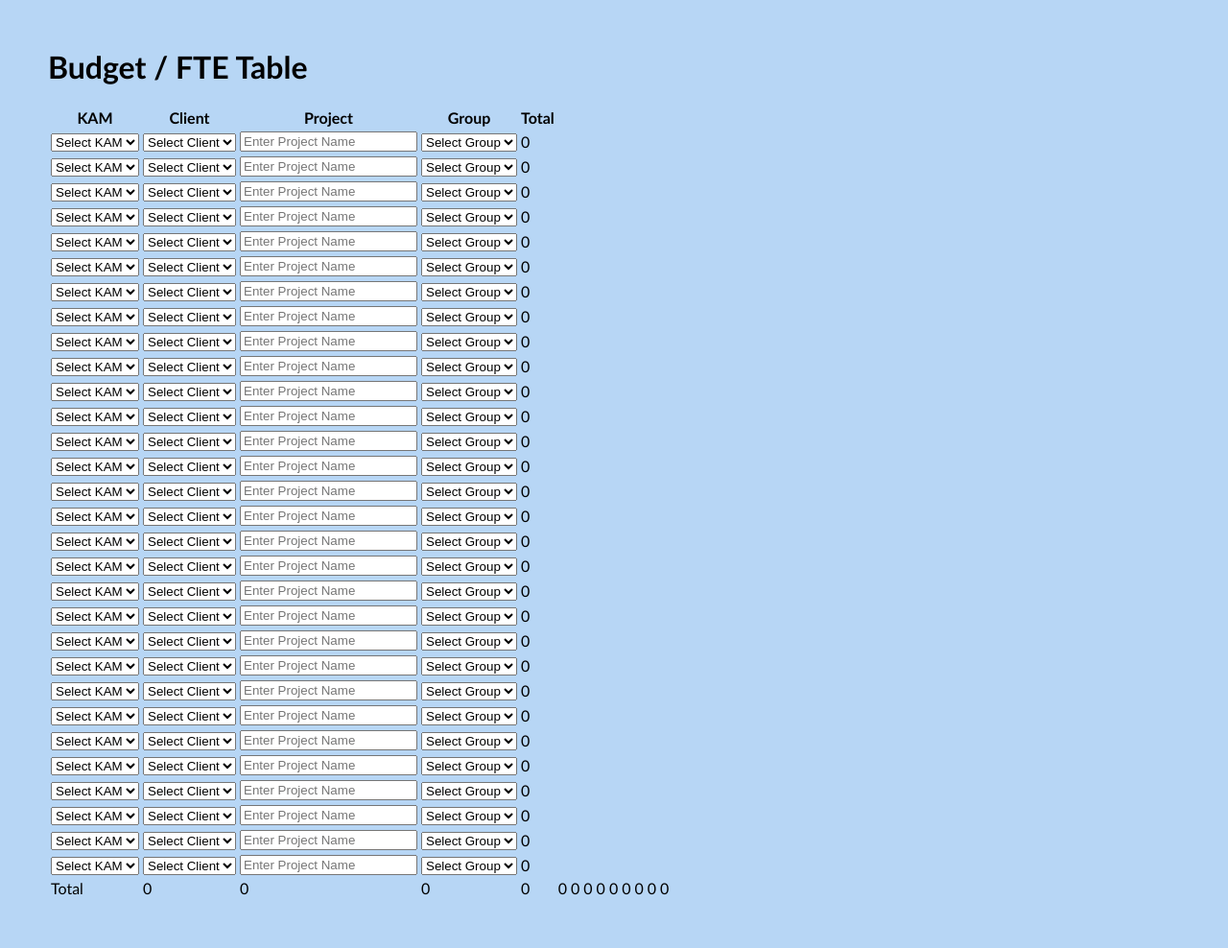
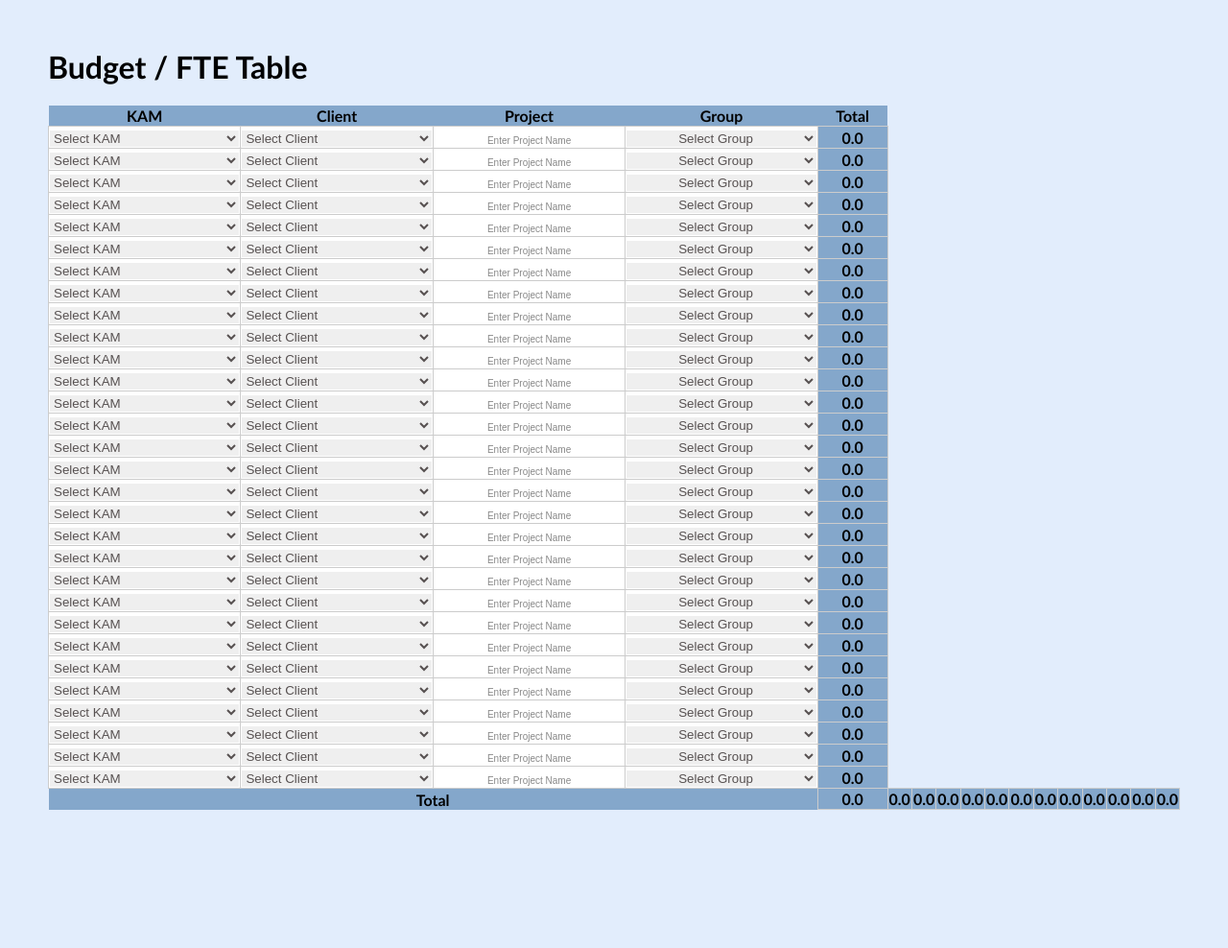
Before and after one commit to palagian/budget, a Flask app: template templates/budget_table/budget.html in a window 1280 px wide. Shown: the whole page at 96% size. After the commit the page ends 844 px from the top, so only its background shows below. Run offline with Flask 3, Linux system fonts and the light colour scheme; the template is opened without the code that fills it, so the values that code supplies are empty.

Commit message:
changes 31.07.23 - FTE table

```diff
--- a/static/style.css
+++ b/static/style.css
@@ -1,5 +1,81 @@
 body {
-    background-color: #b7d6f5;
+    background-color: #e2edfc;
     font-family: Calibri;
     margin: 50px;
 }
+
+.total-header {
+    font-weight: bold;
+}
+
+.total-row, .total-column, .grand-total {
+    font-weight: bold;
+    text-align: center;
+    background-color: #84a7cb;
+}
+
+.total-cell {
+    text-align: center;
+}
+
+td {
+    background-color: white;
+    text-align: center;
+    border: 1px solid #ccc;
+}
+
+th {
+    background-color: #84a7cb;
+}
+
+.plan-input {
+    text-align: center;
+    width: 100%;
+    border: 0;
+}
+
+table {
+    width: 100%;
+    border-collapse: collapse;
+}
+
+.scrollable-table-wrapper {
+    overflow-x: auto;
+    max-width: 100%;
+}
+
+input {
+    padding: 0;
+    border: 0;
+    width: 100%;
+    font-size: 12px;
+}
+
+input::placeholder {
+    font-size: 10px;
+    color: #888;
+    text-align: center;
+}
+
+.kam-column, .client-column, .project-column, .group-column {
+    width: 200px;
+}
+
+.kam-dropdown, .client-dropdown, .group-dropdown {
+    width: 100%;
+    border: 1px solid #ccc;
+    color: #575151;
+    padding: 0;
+    border: 0;
+    text-align: center;
+}
+
+.month, .total-row {
+    width: 70px;
+    max-width: 90px;
+    min-width: 30px;
+}
+
+.kam-dropdown, .client-dropdown {
+    text-align: left;
+}
--- a/templates/budget_table/budget.html
+++ b/templates/budget_table/budget.html
@@ -7,14 +7,15 @@
 </head>
 <body>
     <h1>Budget / FTE Table</h1>
+    <div class="scrollable-table-wrapper">
         <table>
             <tr>
-            <th>KAM</th>
-            <th>Client</th>
-            <th>Project</th> <!-- New column for "Project" -->
-            <th>Group</th> <!-- New column for "Group" -->
+                <th class="kam-column">KAM</th>
+                <th class="client-column">Client</th>
+                <th class="project-column">Project</th> <!-- New column for "Project" -->
+                <th class="group-column">Group</th> <!-- New column for "Group" -->
                 {% for month in months %}
-            <th>{{ month }}</th>
+                <th class="month">{{ month }}</th>
                 {% endfor %}
                 <th>Total</th>
             </tr>
@@ -49,20 +50,21 @@
                 </td>
                 {% for month in months %}
                 <td>
-                <input type="text" class="plan-input" data-client="" data-project="" data-month="{{ loop.index }}" value="" placeholder="Enter FTE count">
+                    <input type="text" class="plan-input" data-client="" data-project="" data-month="{{ loop.index - 3 }}" value="" placeholder="FTE count">
                 </td>
                 {% endfor %}
                 <td class="total-row">0</td>
             </tr>
             {% endfor %}
             <tr>
-            <td>Total</td>
+                <th colspan="4">Total</th>
                 {% for _ in range(12) %}
                 <td class="total-column">0</td>
                 {% endfor %}
                 <td class="grand-total">0</td>
             </tr>
         </table>
+    </div>
 
     <script>
         function updateTotals() {
@@ -77,12 +79,12 @@
                 const planInputs = parentRow.querySelectorAll(".plan-input");
                 let total = 0;
                 planInputs.forEach(input => {
-                    const value = parseInt(input.value);
+                    const value = parseFloat(input.value);
                     if (!isNaN(value)) {
                         total += value;
                     }
                 });
-                cell.textContent = total;
+                cell.textContent = total.toFixed(1);
             });
         }
 
@@ -92,23 +94,23 @@
                 const planInputs = document.querySelectorAll(`.plan-input[data-month="${columnIndex - 2}"]`);
                 let total = 0;
                 planInputs.forEach(input => {
-                    const value = parseInt(input.value);
+                    const value = parseFloat(input.value);
                     if (!isNaN(value)) {
                         total += value;
                     }
                 });
-                cell.textContent = total;
+                cell.textContent = total.toFixed(1);
             });
 
             const grandTotalCell = document.querySelector(".grand-total");
             let grandTotal = 0;
             totalColumnCells.forEach(cell => {
-                const total = parseInt(cell.textContent);
+                const total = parseFloat(cell.textContent);
                 if (!isNaN(total)) {
                     grandTotal += total;
                 }
             });
-            grandTotalCell.textContent = grandTotal;
+            grandTotalCell.textContent = grandTotal.toFixed(1);
         }
 
         const kamDropdowns = document.querySelectorAll(".kam-dropdown");
```
Lines whose indentation alone changed are shown as unchanged.
